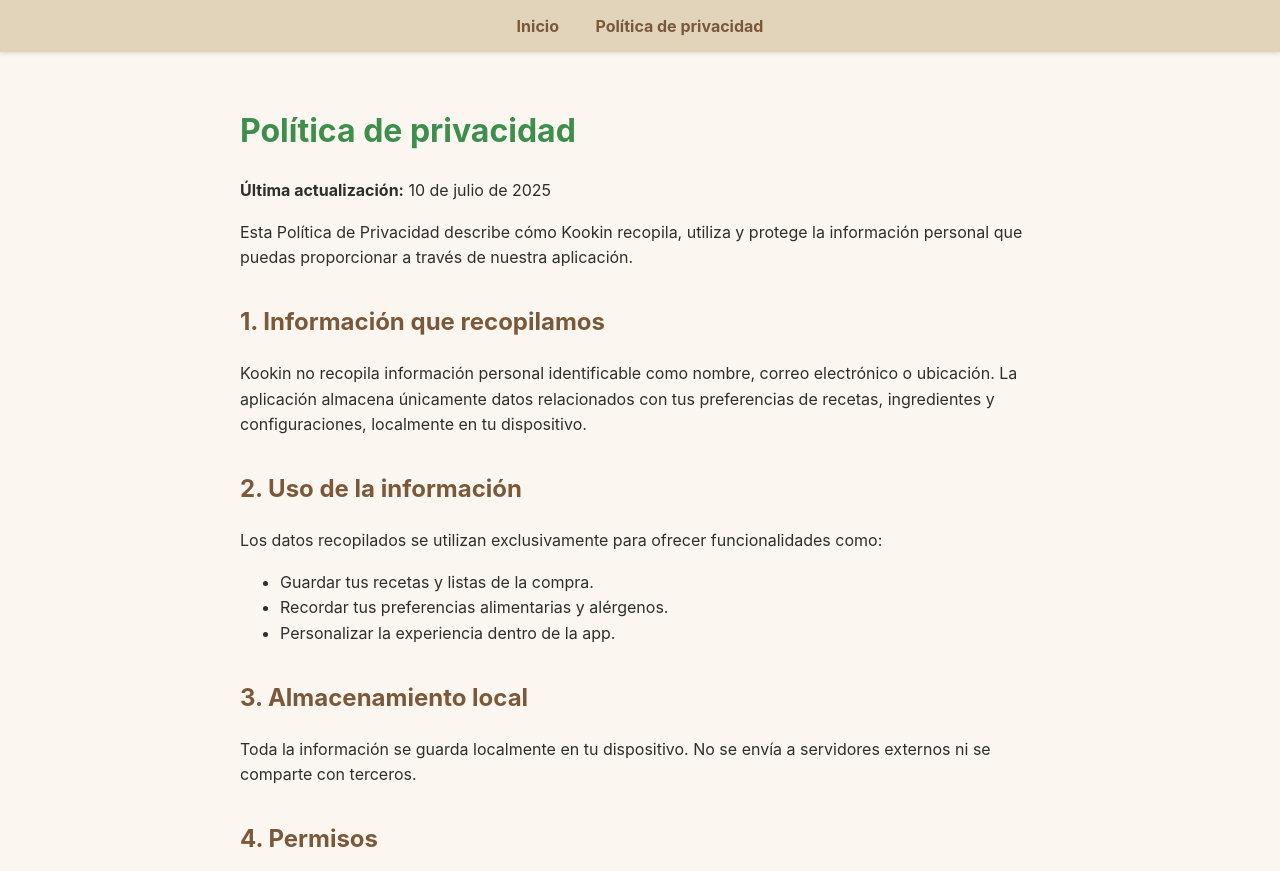
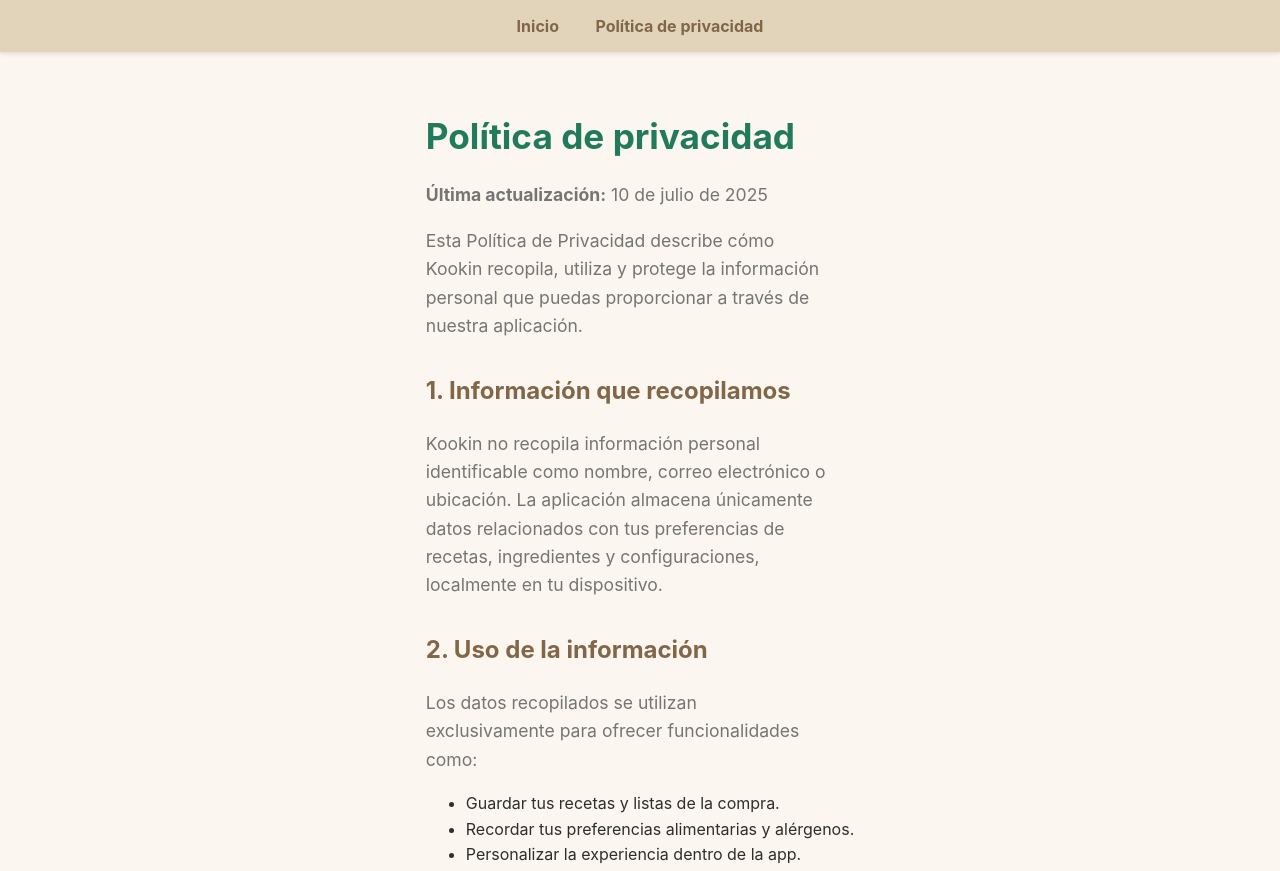
Before and after one commit to jmpg93/kukin-web, a plain HTML site: page privacidad.html in a window 1280 px wide. Shown: the top 871 px of the page. Drawn offline with Linux system fonts and the light colour scheme.

Commit message:
Add shared styles and apply app color palette (#2)

```diff
--- a/privacidad.html
+++ b/privacidad.html
@@ -6,86 +6,7 @@
   <meta name="description" content="Política de privacidad de la app Kookin.">
   <title>Política de privacidad · Kookin</title>
   <link rel="icon" type="image/png" href="favicon.png" />
-  <style>
-    body {
-      background-color: #FBF6EF;
-      color: #2E2E2E;
-      font-family: -apple-system, BlinkMacSystemFont, 'Segoe UI', Roboto, Helvetica, Arial, sans-serif;
-      margin: 0;
-      padding: 0;
-    }
-
-    nav {
-      width: 100%;
-      background-color: #E2D4BA;
-      padding: 1rem 0;
-      text-align: center;
-      box-shadow: 0 2px 4px rgba(0, 0, 0, 0.1);
-    }
-
-    nav a {
-      margin: 0 1rem;
-      color: #7B5839;
-      text-decoration: none;
-      font-weight: bold;
-    }
-
-    nav a:hover {
-      text-decoration: underline;
-    }
-
-    .content {
-      padding: 2rem;
-      max-width: 800px;
-      margin: auto;
-      line-height: 1.6;
-    }
-
-    h1 {
-      color: #3E8E4D;
-    }
-
-    h2 {
-      color: #7B5839;
-      margin-top: 2rem;
-    }
-
-    a {
-      color: #3E8E4D;
-      text-decoration: none;
-    }
-
-    a:hover {
-      text-decoration: underline;
-    }
-
-    @media (prefers-color-scheme: dark) {
-      body {
-        background-color: #1E2D1E;
-        color: #FFFFFF;
-      }
-
-      nav {
-        background-color: #4A3D2C;
-      }
-
-      nav a {
-        color: #F2B66D;
-      }
-
-      h1 {
-        color: #5CA068;
-      }
-
-      h2 {
-        color: #F2B66D;
-      }
-
-      a {
-        color: #5CA068;
-      }
-    }
-  </style>
+  <link rel="stylesheet" href="styles.css">
 </head>
 <body>
   <nav>
--- /dev/null
+++ b/styles.css
@@ -0,0 +1,158 @@
+:root {
+  --forest-green: #217A5C;
+  --forest-green-low: #E1E7E0;
+  --forest-green-light: #63B88C;
+  --forest-green-dark: #1D5747;
+  --moss-green: #365E4F;
+  --moss-green-light: #63B88C;
+  --moss-green-dark: #6D8962;
+  --beige: #F8F1E7;
+  --beige-light: #FBF6EF;
+  --beige-dark: #D6CFC4;
+  --sand1: #E2D4BA;
+  --sand1-light: #F1E4CC;
+  --sand1-dark: #BCA985;
+  --sand2: #A98A68;
+  --sand2-light: #C9AD8A;
+  --sand2-dark: #826648;
+  --terracotta: #BA6042;
+  --terracotta-light: #D57B5D;
+  --terracotta-dark: #944A30;
+  --egg: #F2B66D;
+  --egg-light: #F7CA8F;
+  --egg-dark: #B57F2C;
+  --dark-text: #2E2E2E;
+  --light-text: #757575;
+  --grey: #D9D9D9;
+  --white: #FFFFFF;
+  --black: #000000;
+  --red: #E34C4C;
+
+  --background-color: var(--beige-light);
+  --text-color: var(--dark-text);
+  --nav-background: var(--sand1);
+  --nav-text-color: var(--sand2-dark);
+  --heading-color: var(--forest-green);
+  --paragraph-color: var(--light-text);
+  --badge-background: var(--sand1);
+  --badge-text-color: var(--sand2-dark);
+  --footer-color: #808080;
+  --link-color: var(--forest-green);
+}
+
+@media (prefers-color-scheme: dark) {
+  :root {
+    --background-color: #1E2D1E;
+    --text-color: #FFFFFF;
+    --nav-background: #4A3D2C;
+    --nav-text-color: var(--egg);
+    --heading-color: #5CA068;
+    --paragraph-color: #C0C0C0;
+    --badge-background: #4A3D2C;
+    --badge-text-color: var(--egg);
+    --footer-color: #808080;
+    --link-color: #5CA068;
+  }
+  .app-store-badge {
+    content: url('https://tools.applemediaservices.com/api/badges/download-on-the-app-store/white/es-es?size=200x67');
+  }
+}
+
+body {
+  margin: 0;
+  padding: 0;
+  background-color: var(--background-color);
+  color: var(--text-color);
+  font-family: -apple-system, BlinkMacSystemFont, 'Segoe UI', Roboto, Helvetica, Arial, sans-serif;
+  display: flex;
+  flex-direction: column;
+  align-items: center;
+  text-align: center;
+}
+
+nav {
+  width: 100%;
+  background-color: var(--nav-background);
+  padding: 1rem 0;
+  text-align: center;
+  box-shadow: 0 2px 4px rgba(0, 0, 0, 0.1);
+}
+
+nav a {
+  margin: 0 1rem;
+  color: var(--nav-text-color);
+  text-decoration: none;
+  font-weight: bold;
+}
+
+nav a:hover {
+  text-decoration: underline;
+}
+
+.container {
+  flex-grow: 1;
+  padding: 2rem;
+  display: flex;
+  flex-direction: column;
+  align-items: center;
+}
+
+.logo {
+  width: 120px;
+  height: 120px;
+  margin-bottom: 2rem;
+}
+
+h1 {
+  font-size: 2.2rem;
+  margin-bottom: 1rem;
+  color: var(--heading-color);
+}
+
+p {
+  font-size: 1.1rem;
+  color: var(--paragraph-color);
+  max-width: 400px;
+}
+
+.badge {
+  background-color: var(--badge-background);
+  padding: 0.4rem 0.8rem;
+  border-radius: 12px;
+  font-size: 0.9rem;
+  color: var(--badge-text-color);
+  margin-top: 1.5rem;
+}
+
+.app-store-badge {
+  width: 160px;
+  margin-top: 2rem;
+}
+
+footer {
+  margin-top: 4rem;
+  font-size: 0.85rem;
+  color: var(--footer-color);
+}
+
+a {
+  color: var(--link-color);
+  text-decoration: none;
+}
+
+a:hover {
+  text-decoration: underline;
+}
+
+.content {
+  padding: 2rem;
+  max-width: 800px;
+  margin: auto;
+  line-height: 1.6;
+  text-align: left;
+}
+
+h2 {
+  color: var(--nav-text-color);
+  margin-top: 2rem;
+}
```
Also changed, not shown: index.html (+1 -98 lines).
